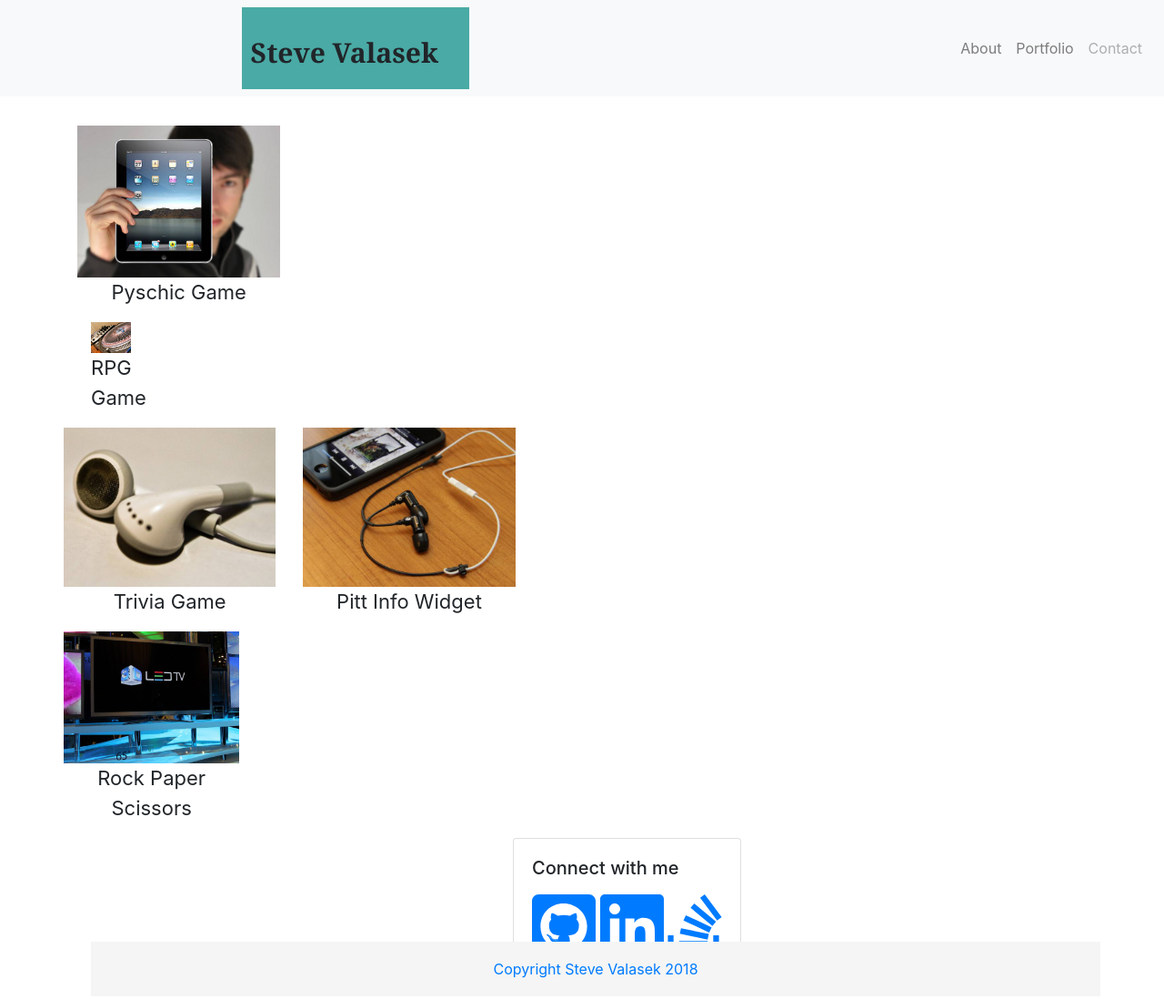
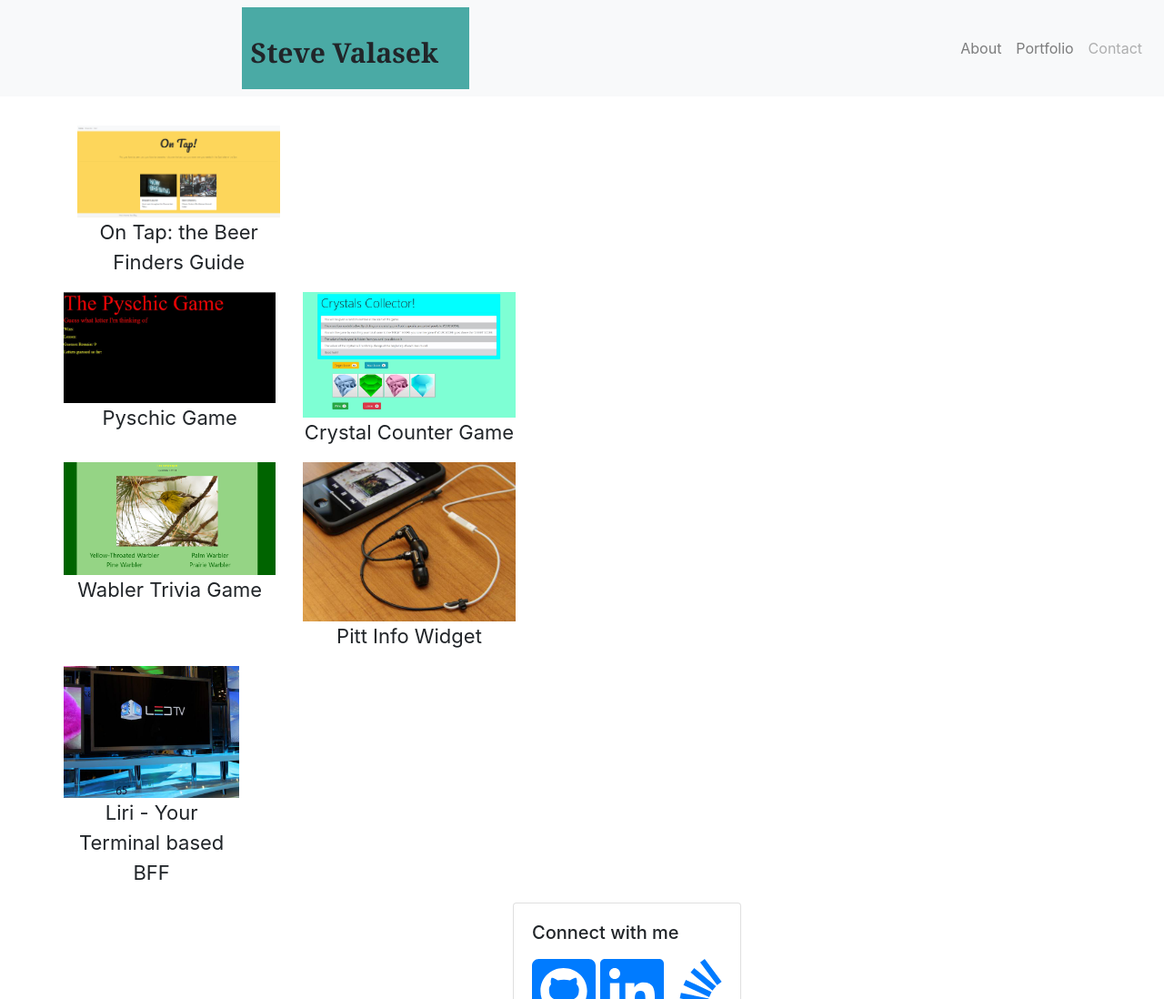
Before and after one commit to steve626/Bootstrap-Portfolio, a plain HTML site: page portfolio.html in a window 1280 px wide. Shown: the top 1098 px of the page at 91% size. Drawn offline with nearby package versions, Linux system fonts and the light colour scheme.

Commit message:
added on-tap to portfolio

```diff
--- a/portfolio.html
+++ b/portfolio.html
@@ -44,21 +44,31 @@
 <div class="row">
 	<div class="col-md-8">
 
-	<div class="row">
+		<div class="row">
+			<div class="col-md-4">
+				 <div class="thumbnail">
+				  <a href="https://fast-chamber-48013.herokuapp.com/"><img src="assets/images/onTapHome.PNG"  alt="On-Tap Homepage" style="width:100%"></a>
+					  <div class="caption">
+							<p>On Tap: the Beer Finders Guide</p>
+					  </div>
+				</div>
+			</div>
+
+		<div class="row">
   		<div class="col-md-4">
    			<div class="thumbnail">
-        		<a href="https://steve626.github.io/Psychic-Game/"><img src="assets/images/ipad.jpg"  alt="iPad" style="width:100%"></a>
+        		<a href="https://steve626.github.io/Psychic-Game/"><img src="assets/images/TPG.jpg"  alt="psychic game" style="width:100%"></a>
         			<div class="caption">
-          				<p>Pyschic Game</p
+          				<p>Pyschic Game</p>
         			</div>
           	</div>
   		</div>
 
   		<div class="col-md-4">
     		<div class="thumbnail">
-       			<img src="assets/images/turntable.jpg" alt="Nature" style="width:100%">
+       			<a href="https://steve626.github.io/week-4-game/"><img src="assets/images/crystal_game.JPG" alt="crystal game" style="width:100%"></a>
         			<div class="caption">
-          				<p>RPG Game</p>
+          				<p>Crystal Counter Game</p>
         			</div>
          	 </div>
   		</div>
@@ -68,16 +78,16 @@
 	<div class="row">
   		<div class="col-md-4">
    			<div class="thumbnail">
-        		<img src="assets/images/phones.jpg" alt="iPad" style="width:100%">
+        		<a href="https://steve626.github.io/TriviaGame/"><img src="assets/images/TG.png" alt="trivia game" style="width:100%"></a>
         			<div class="caption">
-          				<p>Trivia Game</p>
+          				<p>Wabler Trivia Game</p>
         			</div>
           	</div>
   		</div>
 
   		<div class="col-md-4">
     		<div class="thumbnail">
-       			<img src="assets/images/iphone.jpg" alt="Nature" style="width:100%">
+       			<a href="#"><img src="assets/images/iphone.jpg" alt="Nature" style="width:100%"></a>
         			<div class="caption">
           				<p>Pitt Info Widget</p>
         			</div>
@@ -89,9 +99,9 @@
 	<div class="row">
   		<div class="col-md-4">
    			<div class="thumbnail">
-        		<img src="assets/images/tv.jpg" alt="iPad" style="width:100%">
+        		<a href="https://github.com/steve626/liri-node-app2"></a><img src="assets/images/tv.jpg" alt="iPad" style="width:100%"></a>
         			<div class="caption">
-          				<p>Rock Paper Scissors</p>
+          				<p>Liri - Your Terminal based BFF</p>
         			</div>
           	</div>
   		</div>
```
Also changed, not shown: assets/images/TG.PNG (added), assets/images/TPG.JPG (added), assets/images/crystal_game.JPG (added), assets/images/crystal_game.PNG (added), assets/images/onTapHome.PNG (added).
